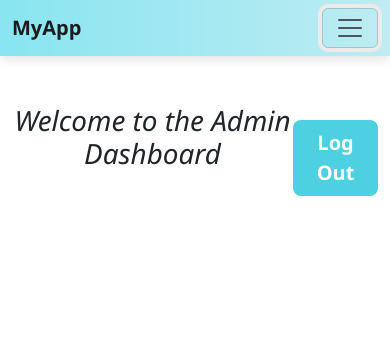
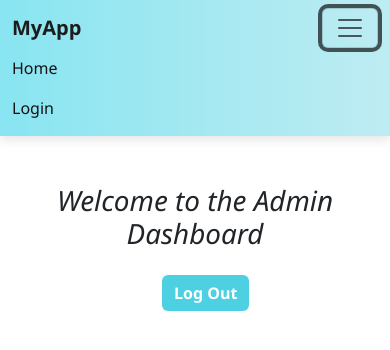
Before and after one commit to Lavanyapondru/Employee-API, a React (Vite) app: page /dashboard in a window 390 px wide. Both pictures are taken after a click on the button "Toggle navigation". Shown: the top 350 px of the page. Built offline with nearby package versions, Linux system fonts and the light colour scheme.

Commit message:
new commit

```diff
--- a/src/components/Dashboard.jsx
+++ b/src/components/Dashboard.jsx
@@ -15,9 +15,9 @@ function Dashboard() {
         <div>
             <Navbar/>
             <div className="container">
-                <div className="d-flex justify-content-between my-5">
+                <div className="d-flex justify-content-between my-5 dashboard">
                 <h1 className="text-center fst-italic">Welcome to the Admin Dashboard</h1>
-                <button onClick={handlelogout}  className="btn btn-info btn-aqua text-decoration-none text-center mt-3 btn-lg">Log Out</button>
+                <button onClick={handlelogout}  className="logout btn btn-info btn-aqua text-decoration-none text-center mt-3">Log Out</button>
 
 
                 </div>
--- a/src/components/Navabr.jsx
+++ b/src/components/Navabr.jsx
@@ -28,7 +28,7 @@ function Navbar() {
             <span className="navbar-toggler-icon"></span>
           </button>
 
-        <div className="collapse navbar-collapse">
+        <div className="collapse navbar-collapse" id="navbarNav">
           <ul className="navbar-nav ms-auto">
             {/* Always visible links */}
             <li className="nav-item">
--- a/src/index.css
+++ b/src/index.css
@@ -25,9 +25,7 @@ body {
 .nav-link:hover {
   color: rgb(105, 105, 104) !important; /* deep teal hover */
 }
-.navbar-toggler {
-  color: rgb(238, 234, 234) !important;
-}
+
 
 .weight {
     font-weight: 450 !important;
@@ -178,4 +176,10 @@ header p {
 .formauthentication {
   width: 85% !important;
 }
+.dashboard {
+  display: block !important;
 }
+.logout {
+  margin-left: 150px !important;
+}
+}
```
